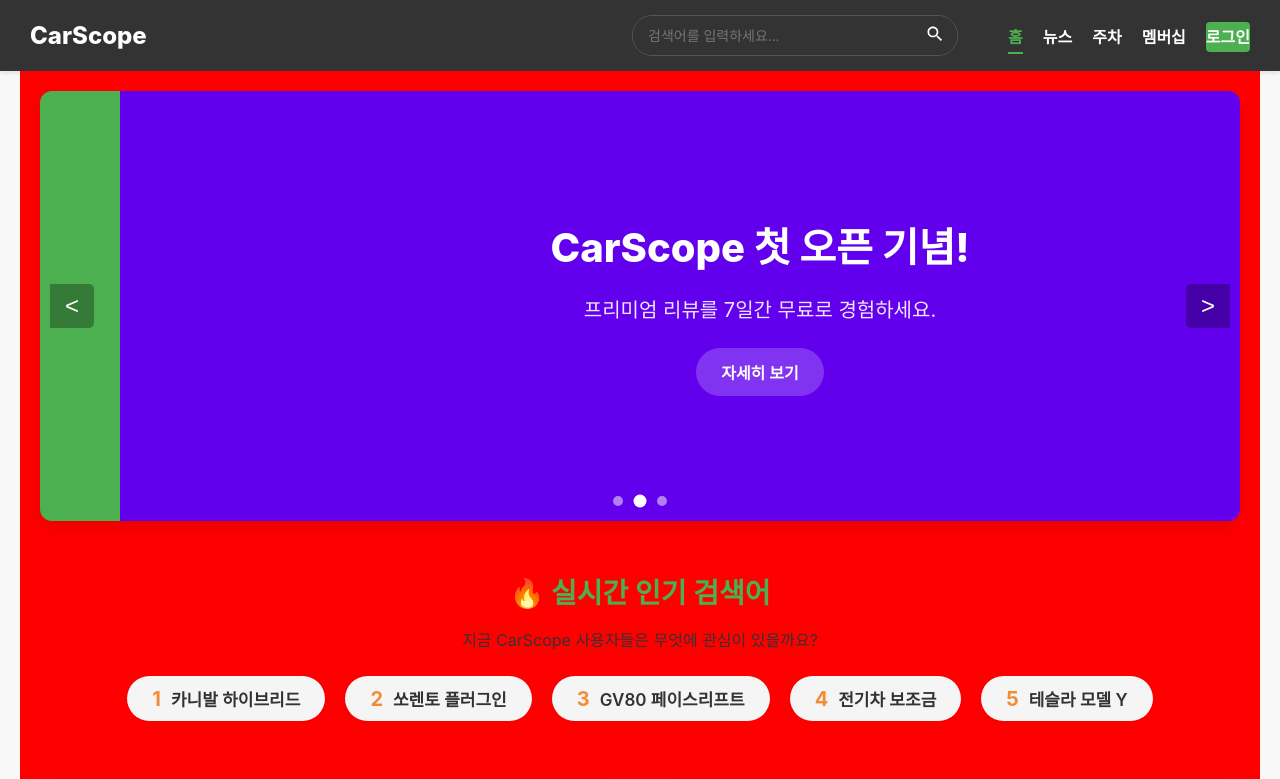
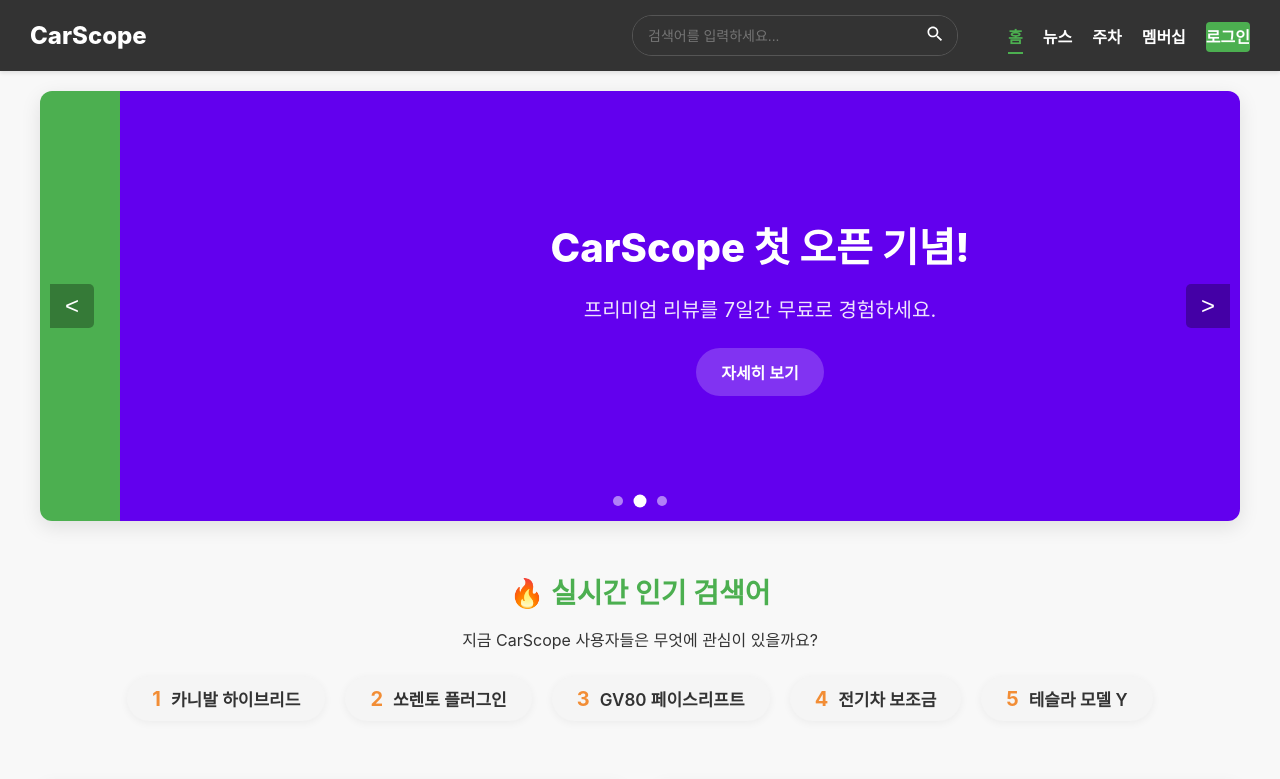
Before and after one commit to 2024136034-hakcheol/car-scope, a React (Create React App) app: page / in a window 1280 px wide. Shown: the top 779 px of the page. Built offline with nearby package versions, Linux system fonts and the light colour scheme.

Commit message:
fix: Removed red test background and finalized HomePage UI styles

```diff
--- a/src/styles/HomePage.css
+++ b/src/styles/HomePage.css
@@ -2,7 +2,6 @@
     max-width: 1200px;
     margin: 0 auto;
     padding: 20px;
-    background-color: red !important;
 }
 
 .main-banner-slider-wrapper {
```
